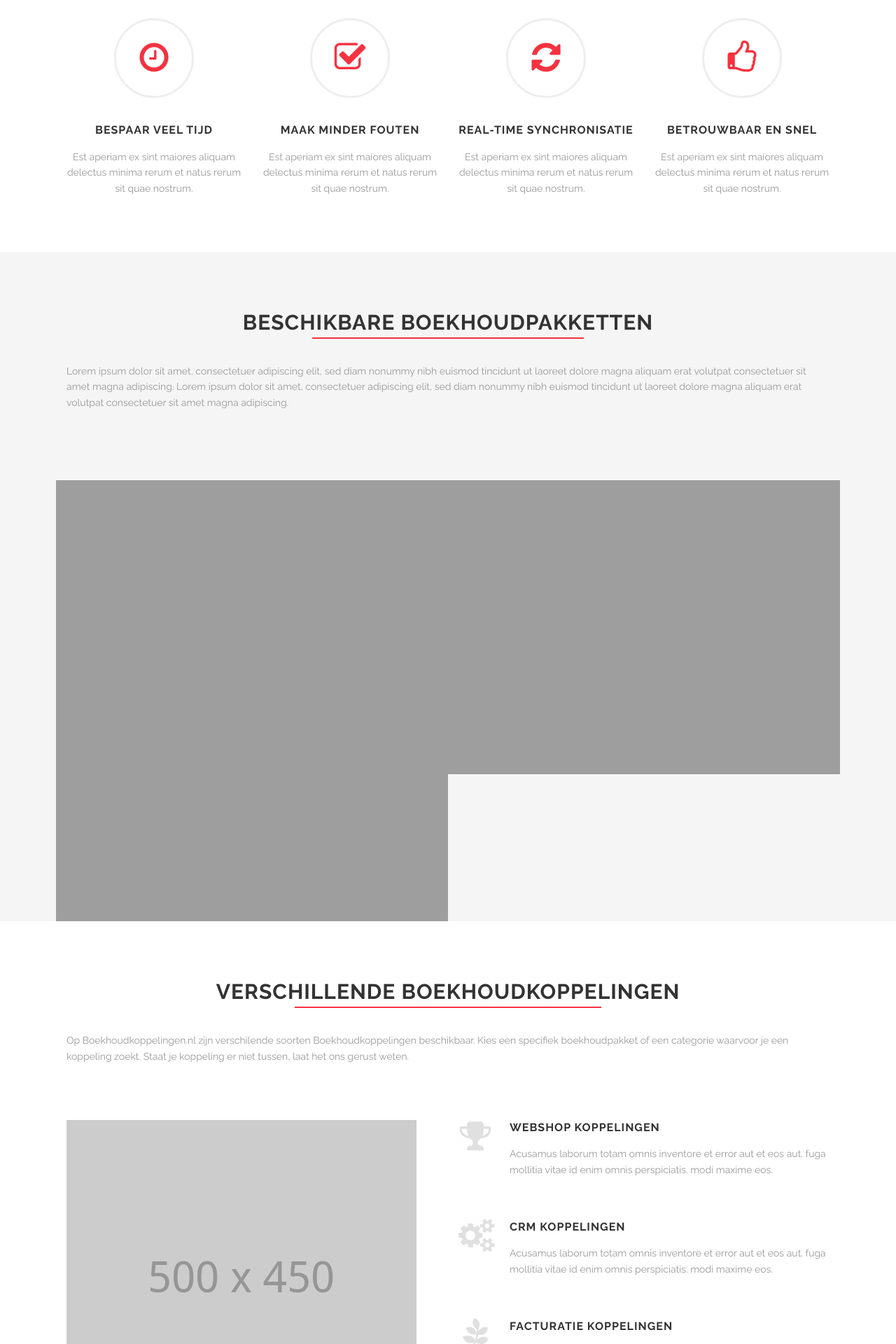
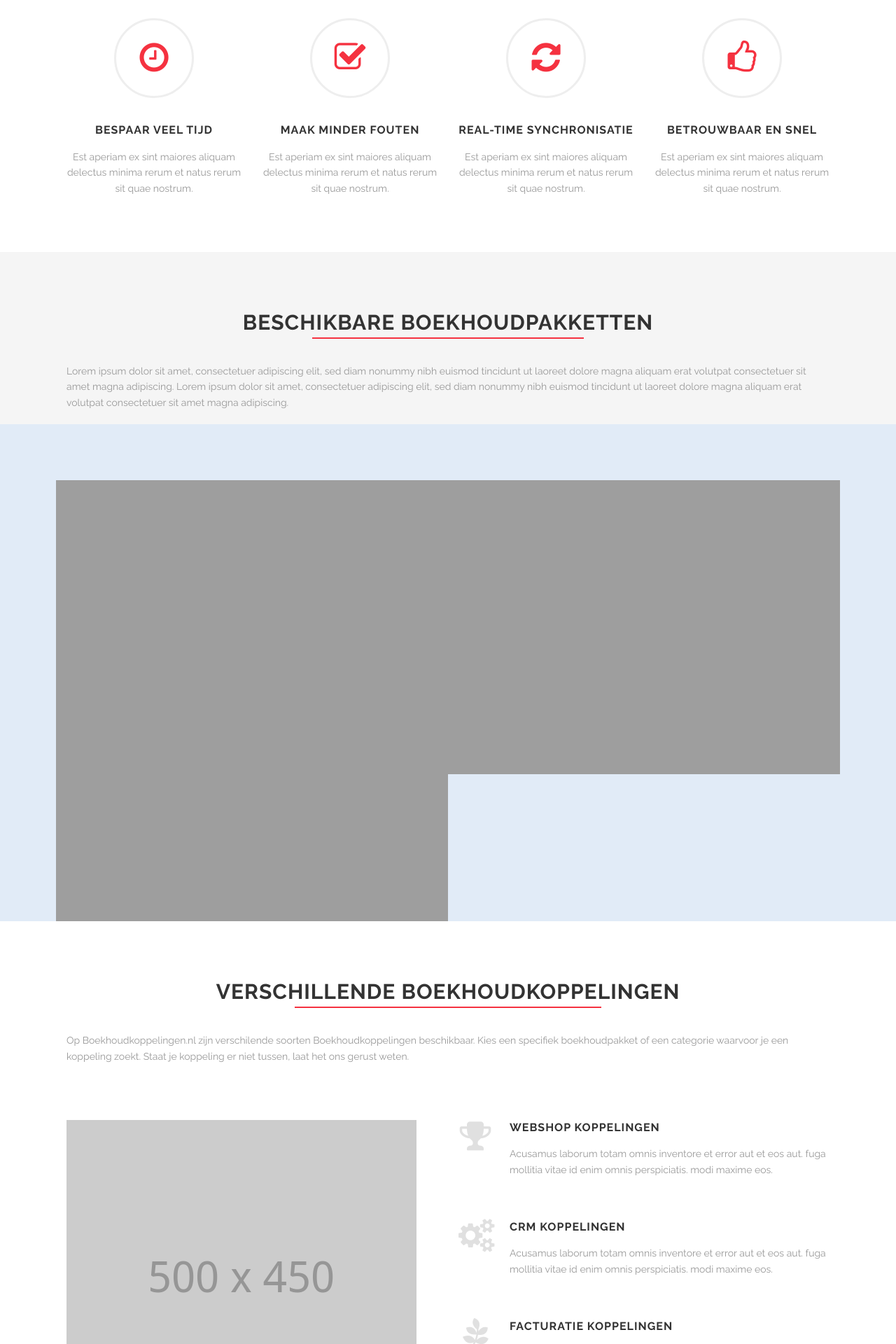
Before and after one commit to Combidesk/combidesk.github.io, a Jekyll site: the page built from index.html, in a window 1280 px wide. Shown: the part 826-2746 px from the top of the page at 70% size. Built offline with Jekyll 4.4.1, drawn with Linux system fonts in a browser that asks for light colours; a script that is not in the unit is left out; the list of posts is cut into pages by our own code.

Commit message:
Styling ftw
Styling ftw

```diff
--- a/_layouts/blog.html
+++ b/_layouts/blog.html
@@ -3,17 +3,17 @@
 ---
 
 
-<div class='full parallax' style='background-image: url({{site.url}}/images/@stock/blog-header-bg.jpg); color: #fff;'>
+<div class='full parallax' style='background-image: url({{site.url}}/images/@stock/); color: #0D1826;'>
   <div class='row'>
     <div class='large-12 columns'>
-      {% include section-header.html title="Blog" tagline="Lees alles over de laatste koppelingen, ontwikkelingen en veel meer." color="#fff" class="big" %}
+      {% include section-header.html title="Blog" tagline="Lees alles over de laatste koppelingen, ontwikkelingen en veel meer." color="#0D1826" class="big" %}
     </div>
   </div>
   <div class='four spacing'></div>
 </div>
 
 
-<div class='full' style='background: #f5f5f5'>
+<div class='full'>
   <div class='row'>
     <div class='large-9 columns'>
 
--- a/css/style.css
+++ b/css/style.css
@@ -656,6 +656,7 @@
   padding: 80px 0 0;
   background-size: cover;
   background-position: 50% 50%;
+  background-color: #E1EBF7
 }
 .full.no-padding {
   padding: 0;
@@ -3597,7 +3598,7 @@
   padding-top: 30px;
 }
 .modTestimonials.simple .author .author-name strong {
-  color: #333;
+  color: #0D1826;
 }
 .modTestimonials.simple .slick-slider {
   margin-bottom: 10px;
```
Also changed, not shown: _koppeling/ccvshop-afas.md (+1 -1 lines), images/@stock/ccvshop-afas-koppeling.png (added), images/@stock/ccvshop-moneybird-koppeling.png.
